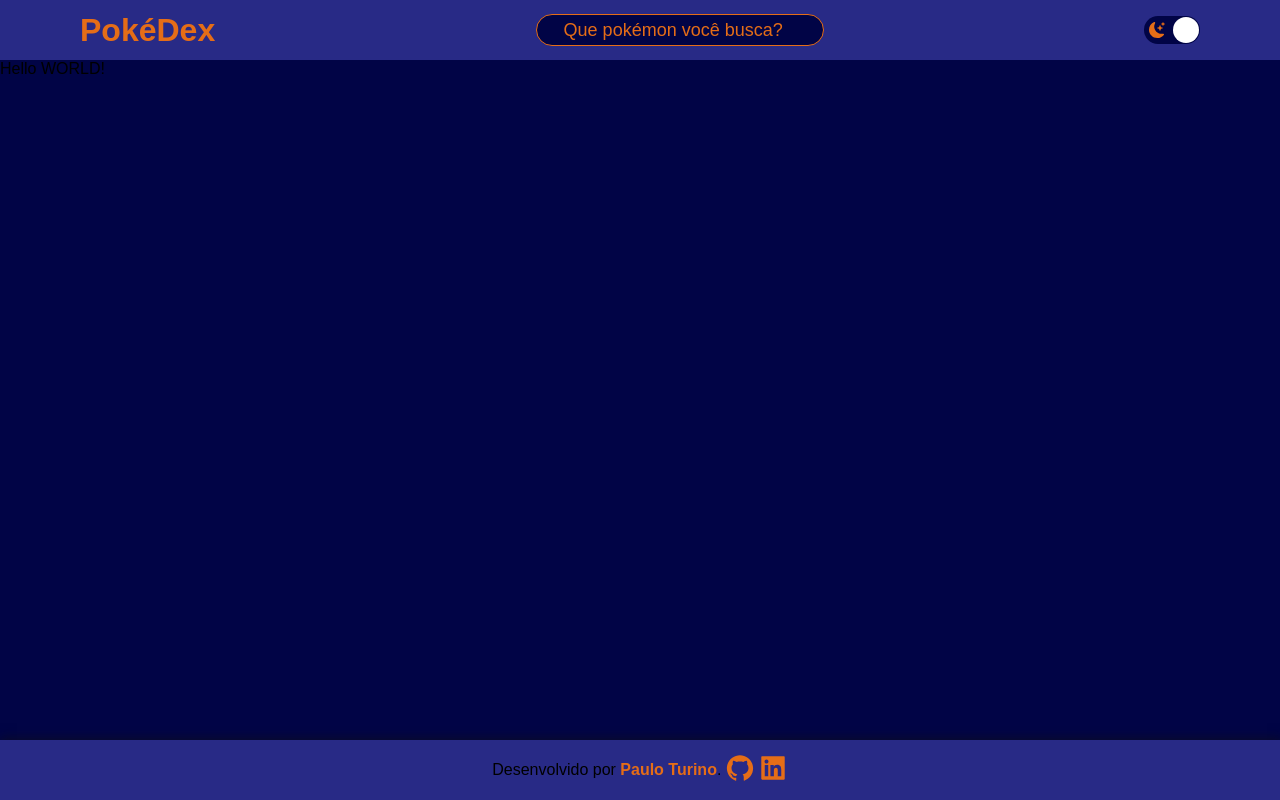
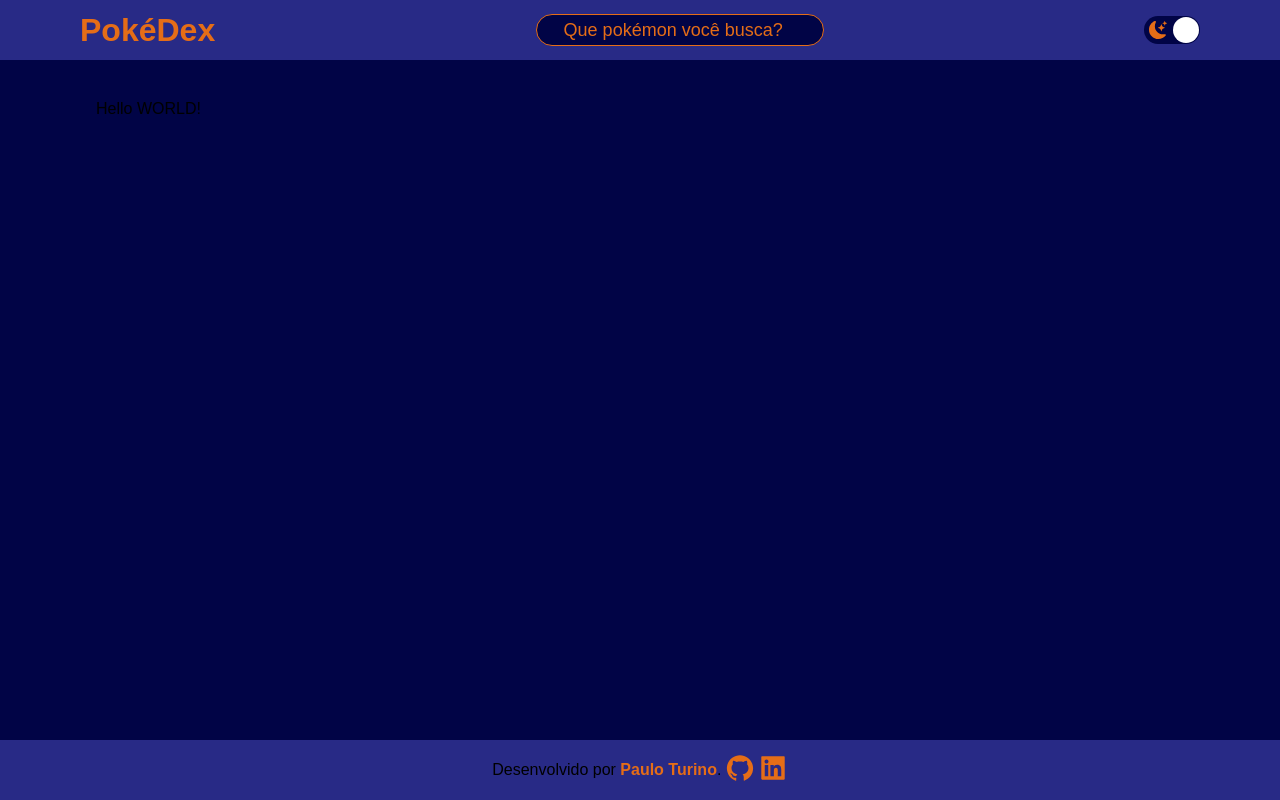
Before and after one commit to TurinoS/Pokedex, a Next.js app: page / in a window 1280 px wide. Built offline with nearby package versions, Linux system fonts and the light colour scheme.

Commit message:
style: criando o wrapper e acertando estilos genéricos na tag main

```diff
--- a/src/app/page.tsx
+++ b/src/app/page.tsx
@@ -1,18 +1,13 @@
 'use client'
 
-import Footer from "@/components/Footer";
-import Header from "@/components/Header";
+import Wrapper from "@/styles/Wrapper.style";
 import { GlobalStyle } from "@/styles/GlobalStyles";
 
 export default function Home() {
   return (
-    <>
+    <Wrapper>
       <GlobalStyle />
-      <Header />
-      <main>
-        Hello WORLD!
-      </main>
-      <Footer />
-    </>
+      Hello WORLD!
+    </Wrapper>
   )
 }
--- a/src/components/Header.tsx
+++ b/src/components/Header.tsx
@@ -1,6 +1,5 @@
 import { MoonIcon, StyledHeader, SunIcon } from "@/styles/Header.style";
 import Switch from "react-switch";
-
 
 export default function Header() {
     return(
@@ -12,7 +11,7 @@
                 checked={true}
                 checkedIcon={<MoonIcon />}
                 uncheckedIcon={<SunIcon />}
-                offColor="#e56d17"
+                offColor="#010446"
                 onColor="#010446"
             />
         </StyledHeader>
--- a/src/styles/Footer.style.tsx
+++ b/src/styles/Footer.style.tsx
@@ -4,12 +4,10 @@
 export const StyledFooter = styled.footer`
     background-color: var(--bg-light);
     height: 60px;
-    padding: .5em;
     display: flex;
     align-items: center;
     justify-content: center;
     gap: .2em;
-    box-shadow: 1px -1px 10px 1px var(--shadow);
 
     & span {
         color: var(--orange);
--- a/src/styles/GlobalStyles.tsx
+++ b/src/styles/GlobalStyles.tsx
@@ -21,8 +21,4 @@
     body {
         background-color: var(--bg-dark);
     }
-
-    main {
-        min-height: calc(100vh - 120px);
-    }
 `
--- a/src/styles/Header.style.tsx
+++ b/src/styles/Header.style.tsx
@@ -7,7 +7,7 @@
     display: flex;
     justify-content: space-between;
     align-items: center;
-    padding: .5em 5em;
+    padding: 0 5em;
     color: var(--orange);
 
     & input {
@@ -30,10 +30,11 @@
 `;
 
 export const MoonIcon = styled(BsFillMoonStarsFill)`
-    margin: 6px 0 0 5px;
+    font-size: 18px;
+    margin: 5px 0 0 5px;
 `;
 
 export const SunIcon = styled(BsFillSunFill)`
-    font-size: 18px;
-    margin: 5px 0 0 7px;
+    font-size: 20px;
+    margin: 4px 0 0 7px;
 `;
--- /dev/null
+++ b/src/styles/Wrapper.style.tsx
@@ -0,0 +1,23 @@
+import styled from "styled-components";
+import Footer from "@/components/Footer";
+import Header from "@/components/Header";
+import { ReactNode } from 'react';
+
+const StyledWrapper = styled.main`
+    min-height: calc(100vh - 120px);
+    padding: 5vh 7.5vw;
+`
+
+function Wrapper({ children }: {children: ReactNode}) {
+    return(
+        <>
+            <Header />
+            <StyledWrapper>
+                {children}
+            </StyledWrapper>
+            <Footer />
+        </>
+    )
+}
+
+export default Wrapper
```
